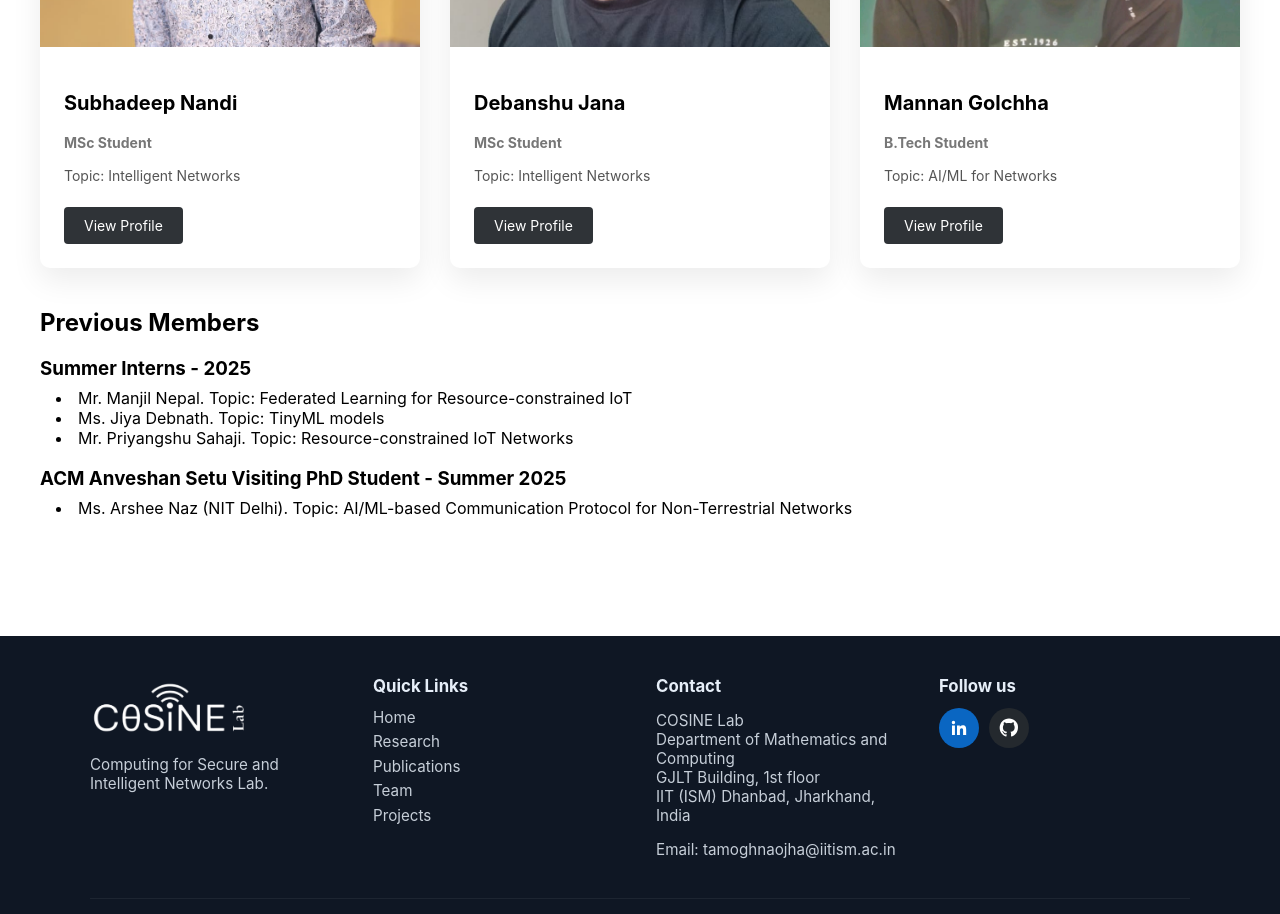
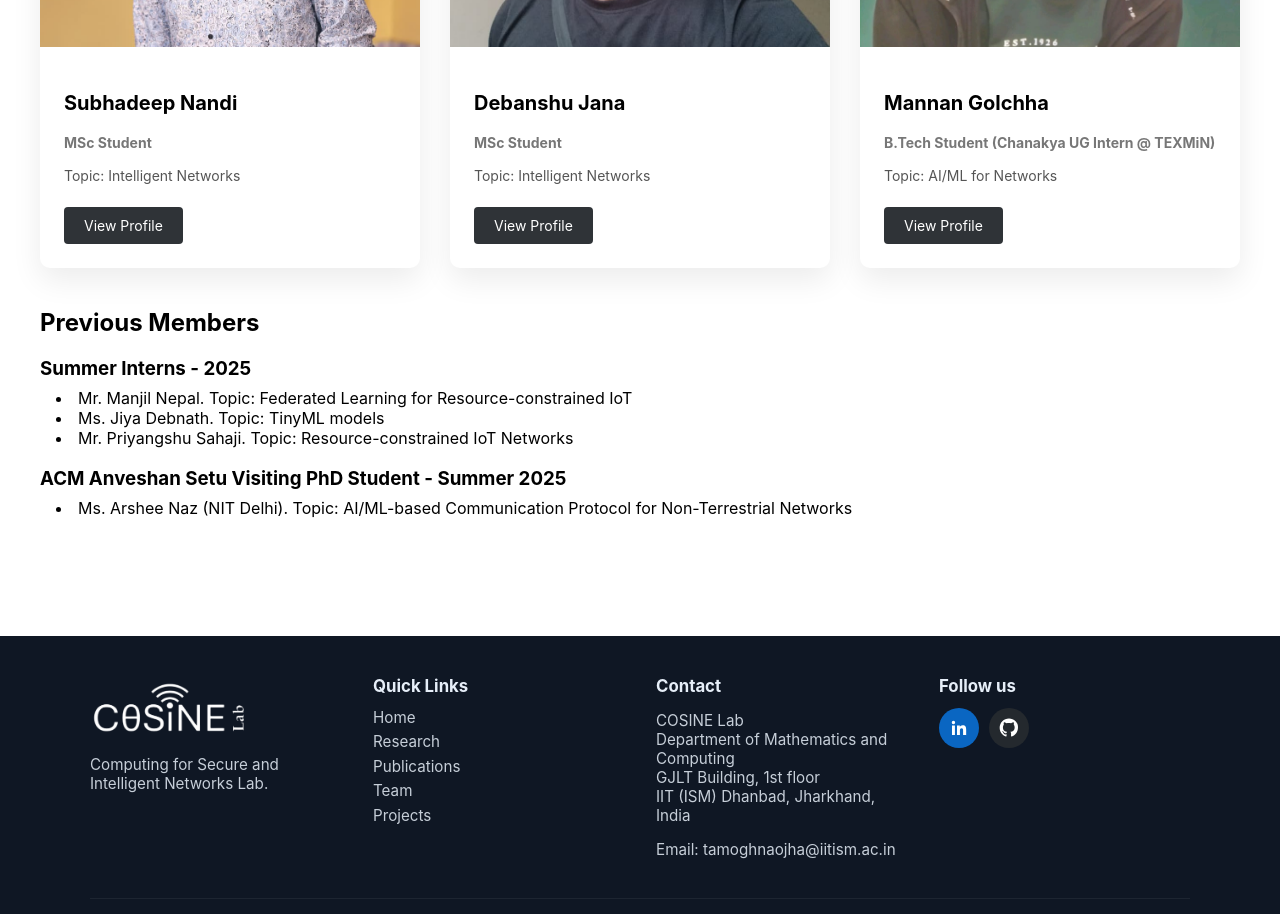
Before and after one commit to cosinelab-iitism/cosinelab-iitism.github.io, a React (Create React App) app: page /team in a window 1280 px wide. Shown: the part 2200-3114 px from the top of the page. Built offline with nearby package versions, Linux system fonts and the light colour scheme.

Commit message:
mannan updated

```diff
--- a/src/pages/team/Team.js
+++ b/src/pages/team/Team.js
@@ -77,7 +77,7 @@ const teamMembers = [
   },
   {
     name: "Mannan Golchha",
-    role: "B.Tech Student",
+    role: "B.Tech Student (Chanakya UG Intern @ TEXMiN)",
     description:
       "Topic: AI/ML for Networks",
     image: mannan,
```
